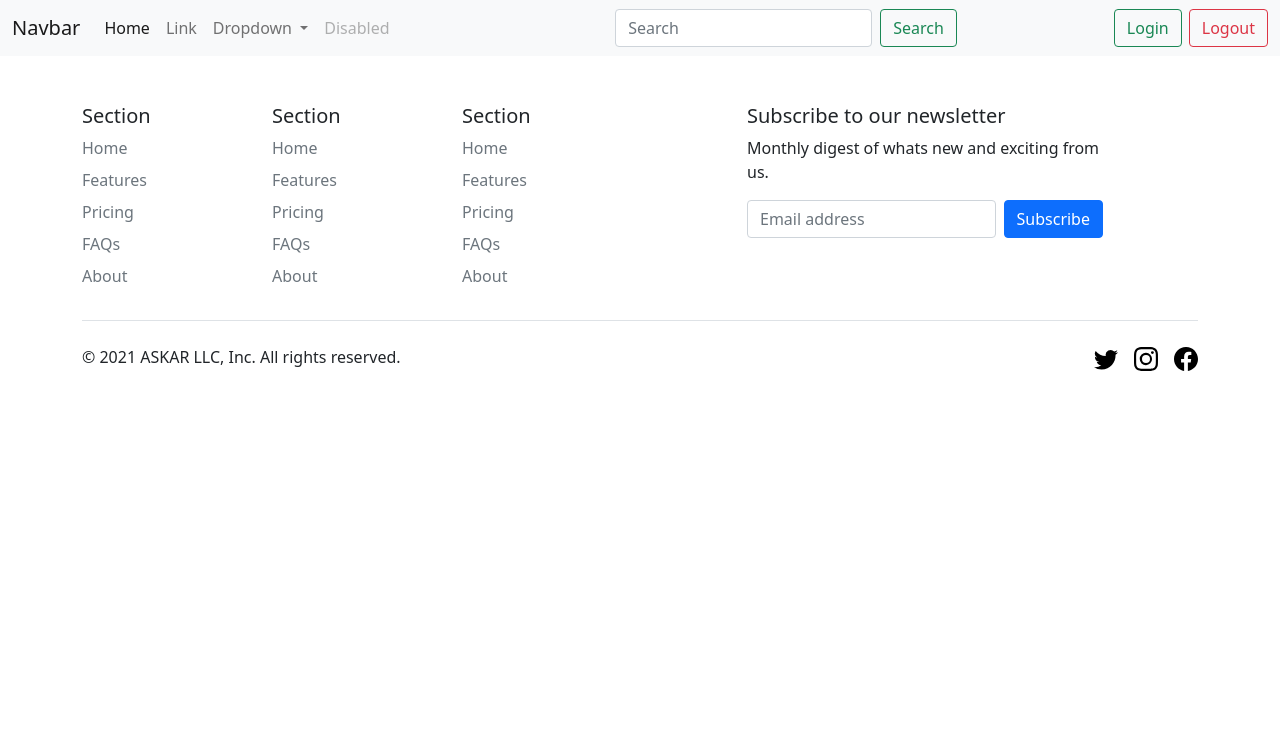
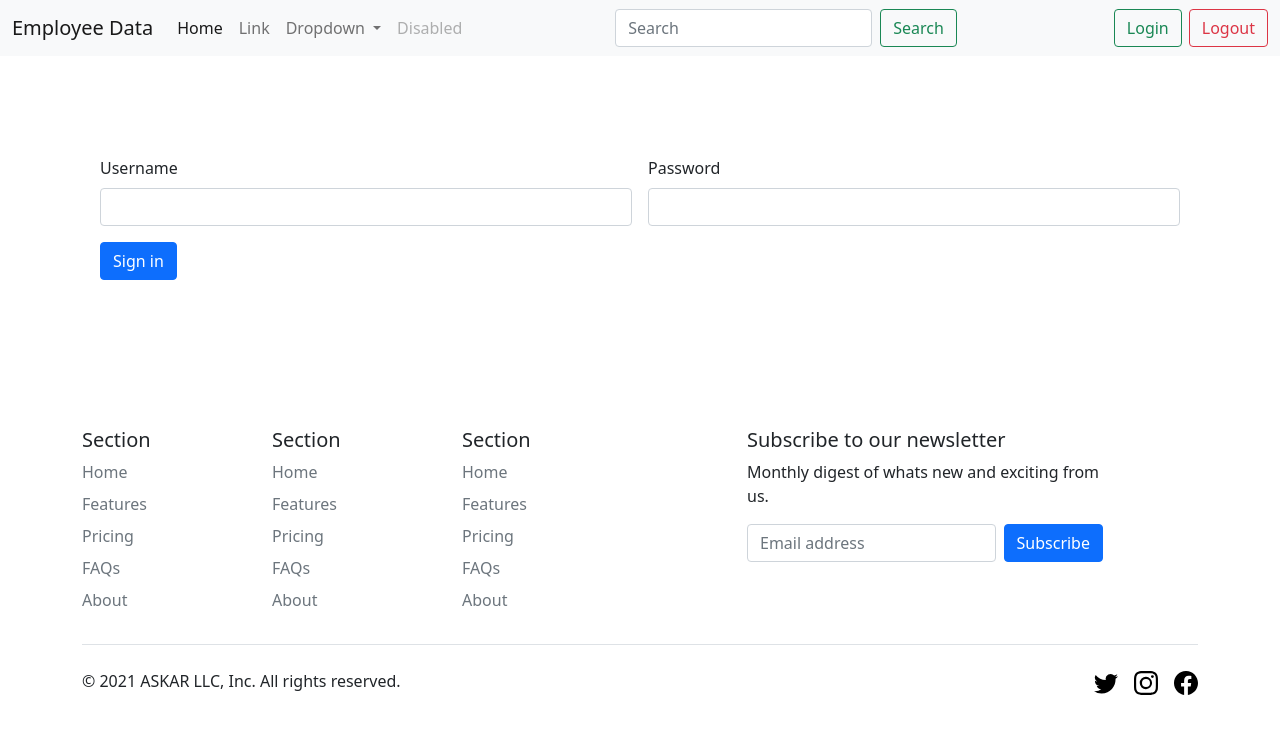
Before and after one commit to hassanemad15697/Employee-System, an Angular app in the folder FrontEnd/: page /signin in a window 1280 px wide. Before the commit this address led to /. Shown: the top 734 px of the page. Built offline with nearby package versions, Linux system fonts and the light colour scheme.

Commit message:
handling routes by routerLink=""

```diff
--- a/FrontEnd/src/app/employee-content/employee-content.component.html
+++ b/FrontEnd/src/app/employee-content/employee-content.component.html
@@ -23,7 +23,7 @@
     <td>Thornton</td>
     <td>@fat</td>
     <td class="actions">
-      <button type="submit" class="btn btn-primary">Update</button>
+      <button type="submit" class="btn btn-primary" routerLink="/actions">Update</button>
       <button type="submit" class="btn btn-danger">Delete</button>
     </td>
   </tr>
--- a/FrontEnd/src/app/header/header.component.html
+++ b/FrontEnd/src/app/header/header.component.html
@@ -1,16 +1,16 @@
 <nav class="navbar navbar-expand-lg navbar-light bg-light">
   <div class="container-fluid">
-    <a class="navbar-brand" href="#">Navbar</a>
+    <a class="navbar-brand" routerLink="employee">Employee Data</a>
     <button class="navbar-toggler" type="button" data-bs-toggle="collapse" data-bs-target="#navbarSupportedContent" aria-controls="navbarSupportedContent" aria-expanded="false" aria-label="Toggle navigation">
       <span class="navbar-toggler-icon"></span>
     </button>
     <div class="collapse navbar-collapse" id="navbarSupportedContent">
       <ul class="navbar-nav me-auto mb-2 mb-lg-0">
         <li class="nav-item">
-          <a class="nav-link active" aria-current="page" href="#">Home</a>
+          <a class="nav-link active" aria-current="page" routerLink="employee">Home</a>
         </li>
         <li class="nav-item">
-          <a class="nav-link" href="#">Link</a>
+          <a class="nav-link" href="employee">Link</a>
         </li>
         <li class="nav-item dropdown">
           <a class="nav-link dropdown-toggle" href="#" id="navbarDropdown" role="button" data-bs-toggle="dropdown" aria-expanded="false">
@@ -32,7 +32,7 @@
         <button class="btn btn-outline-success" type="submit">Search</button>
       </form>
       <div class="control">
-        <button class="btn btn-outline-success" type="submit">Login</button>
+        <button class="btn btn-outline-success" routerLink="signin" type="submit">Login</button>
         <button class="btn btn-outline-danger" type="submit">Logout</button>
       </div>
     </div>
--- a/FrontEnd/src/app/signin/signin.component.css
+++ b/FrontEnd/src/app/signin/signin.component.css
@@ -0,0 +1,4 @@
+.row
+{
+  padding: 100px !important;
+}
--- a/FrontEnd/src/app/signin/signin.component.html
+++ b/FrontEnd/src/app/signin/signin.component.html
@@ -1 +1,14 @@
-<p>signin works!</p>
+<form class="row g-3">
+  <div class="col-md-6">
+    <label for="inputEmail4" class="form-label">Username</label>
+    <input type="email" class="form-control" id="inputEmail4">
+  </div>
+  <div class="col-md-6">
+    <label for="inputPassword4" class="form-label">Password</label>
+    <input type="password" class="form-control" id="inputPassword4">
+  </div>
+
+  <div class="col-12">
+    <button type="submit" class="btn btn-primary">Sign in</button>
+  </div>
+</form>
```
Also changed, not shown: FrontEnd/src/app/app.module.ts (+5 -2 lines).
